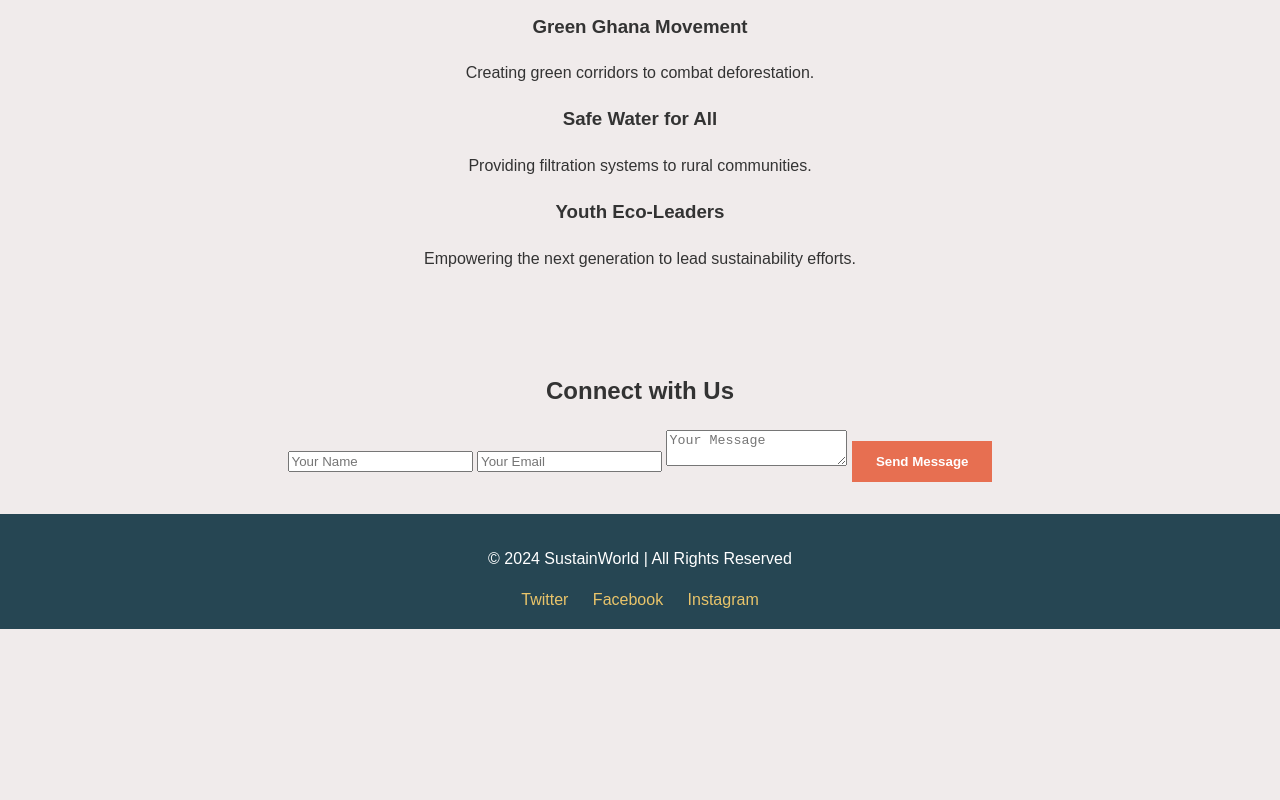
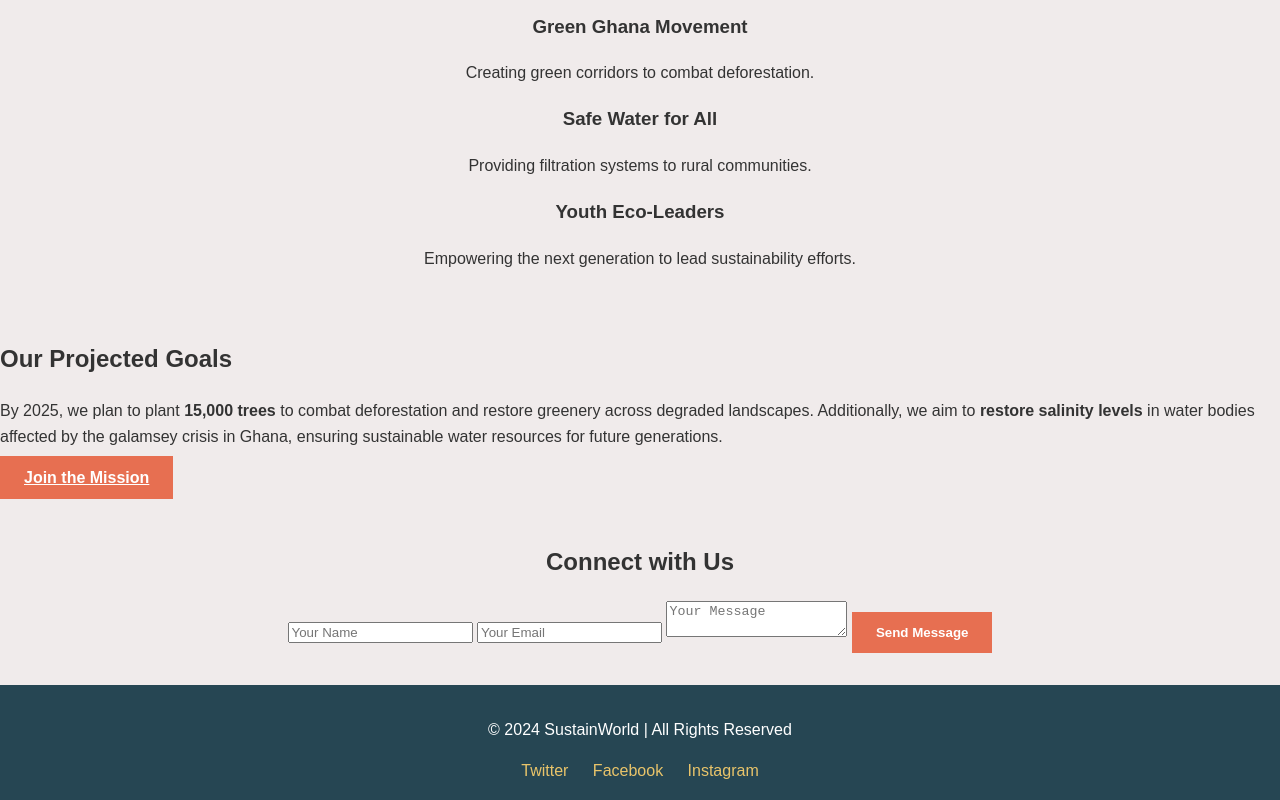
Before and after one commit to K-Boakye/sustainworld, a plain HTML site: page index.html in a window 1280 px wide. Shown: the part 2417-3217 px from the top of the page. Before the commit the page ends 3046 px from the top, so only its background shows below. Drawn offline with Linux system fonts and the light colour scheme.

Commit message:
Update index.html

```diff
--- a/index.html
+++ b/index.html
@@ -91,7 +91,17 @@
                 </div>
             </div>
         </section>
-
+<section id="projected-goal" class="projected-goal">
+            <div class="projected-goal-content">
+                <h2>Our Projected Goals</h2>
+                <p>
+                    By 2025, we plan to plant <strong>15,000 trees</strong> to combat deforestation and restore greenery across degraded landscapes.
+                    Additionally, we aim to <strong>restore salinity levels</strong> in water bodies affected by the galamsey crisis in Ghana,
+                    ensuring sustainable water resources for future generations.
+                </p>
+                <a href="#campaigns" class="cta-btn">Join the Mission</a>
+            </div>
+        </section>
         <section id="contact" class="contact">
             <h2>Connect with Us</h2>
             <form action="#" method="POST">
```
